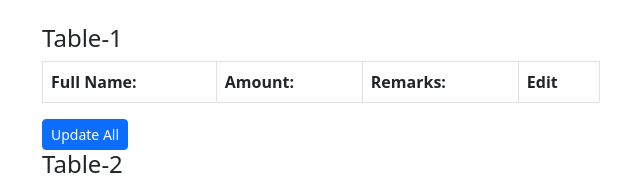
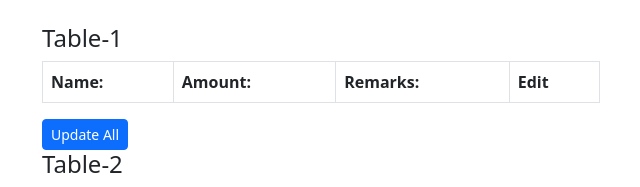
Before and after one commit to akram17167/first_project, a Django app: template templates/index.html in a window 1280 px wide. Shown: the part 56-243 px from the top of the page, without its empty margins (40-680 px from the left). Run offline with Django 3.2, Linux system fonts and the light colour scheme; the template is opened without the code that fills it, so the values that code supplies are empty.

Commit message:
Update index.html

```diff
--- a/templates/index.html
+++ b/templates/index.html
@@ -3,7 +3,7 @@
 <h4>Table-1</h4>
 <table class="table table-bordered border-2 w-50">
     <tr>
-        <th>Full Name:</th>
+        <th>Name:</th>
         <th>Amount:</th>
         <th>Remarks:</th>
         <th>Edit</th>
```
